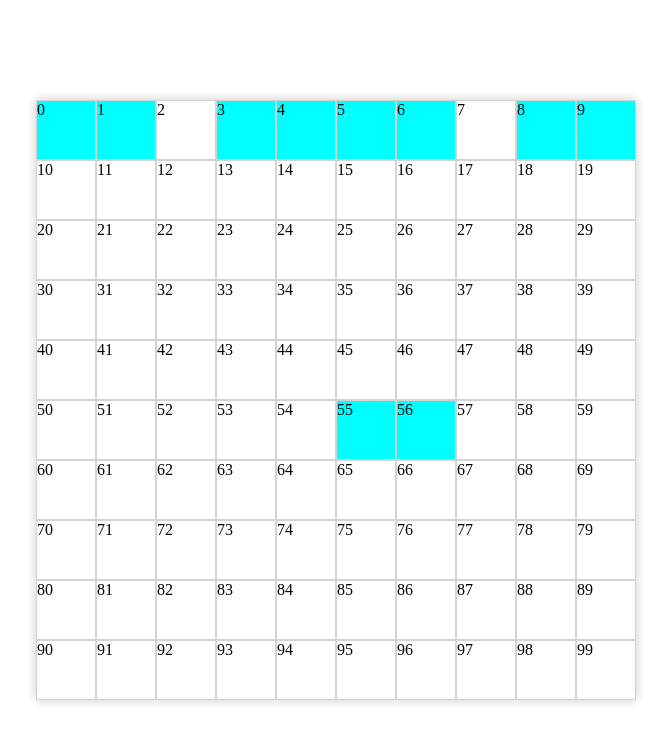
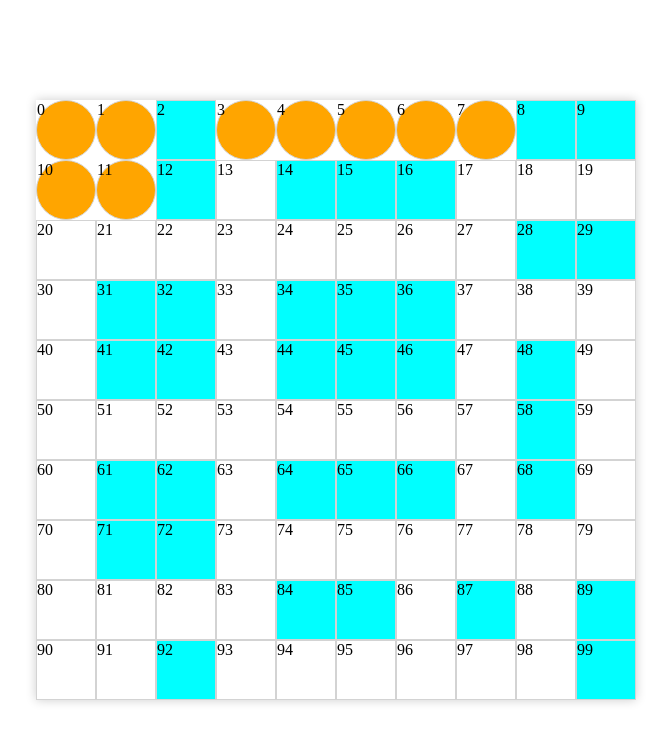
Before and after one commit to germanmorenoortiz/My-Creation, a plain HTML site: page index.html in a window 1280 px wide. Shown: the whole page, without its empty margins (304-975 px from the left). Drawn offline with Linux system fonts and the light colour scheme.

Commit message:
comida y laberinto

```diff
--- a/scripts/app.js
+++ b/scripts/app.js
@@ -15,13 +15,49 @@ for (let index = 0; index < cellCount; index = index + 1) {
 }
 
 // Impresion de pared por posiciones
-const pared = [0, 1, 3, 4, 5, 6, 8, 9, 55, 56];
+const pared = [
+  2,
+  8,
+  9,
+  12,
+  14,
+  15,
+  16,
+  28,
+  29,
+  31,
+  32,
+  34,
+  35,
+  36,
+  41,
+  42,
+  44,
+  45,
+  46,
+  48,
+  58,
+  61,
+  62,
+  64,
+  65,
+  66,
+  68,
+  71,
+  72,
+  84,
+  85,
+  87,
+  89,
+  92,
+  99,
+];
 pared.forEach((element) => {
   cells[element].classList.add('laberinto');
 });
 
 // Posicion inicial de pacman
-let pacmanPosition = 89;
+let pacmanPosition = 55;
 
 const canImove = (position) => {
   if (pared.includes(position)) {
@@ -107,6 +143,12 @@ window.addEventListener('keyup', handleKeyPress);
 
 // TODO:
 // 1 Imprimir comida en los elementos que no son pared
+
+const comida = [0, 1, 3, 4, 5, 6, 7, 10, 11];
+
+comida.forEach((element) => {
+  cells[element].classList.add('cocos');
+});
 // 2 Añadir logica de comer comida (remover la comida una vez que pacman ocupe ese posicion)
 // 3 Añadir logica de cuando como comida añade puntos al score.
 // 3.1 Constreñir logica de cuando me muevo a una posicion que tuvo comida, no coma o agregue puntos
--- a/styles/main.css
+++ b/styles/main.css
@@ -42,3 +42,10 @@ body {
   background-size: contain;
   cursor: pointer;
 }
+
+.cocos {
+  background-color: orange;
+  border-radius: 50%;
+  width: 10px;
+  height: 10px;
+}
```
